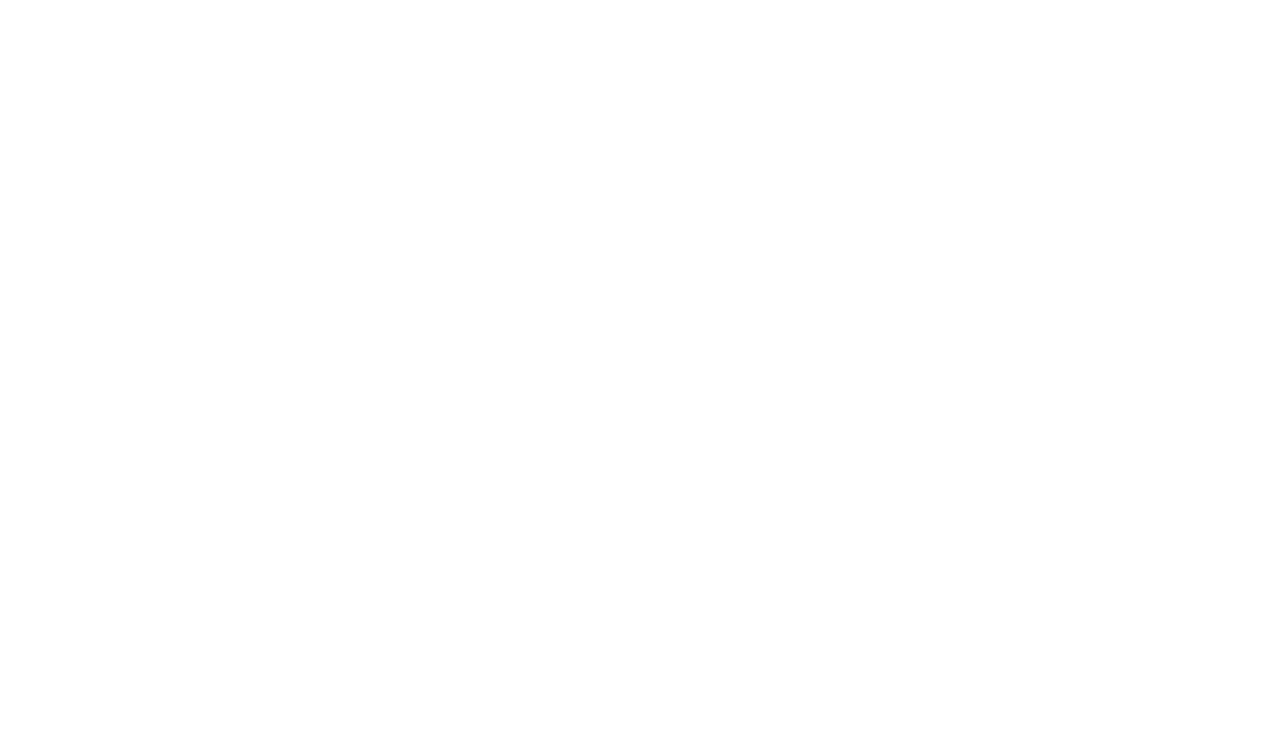
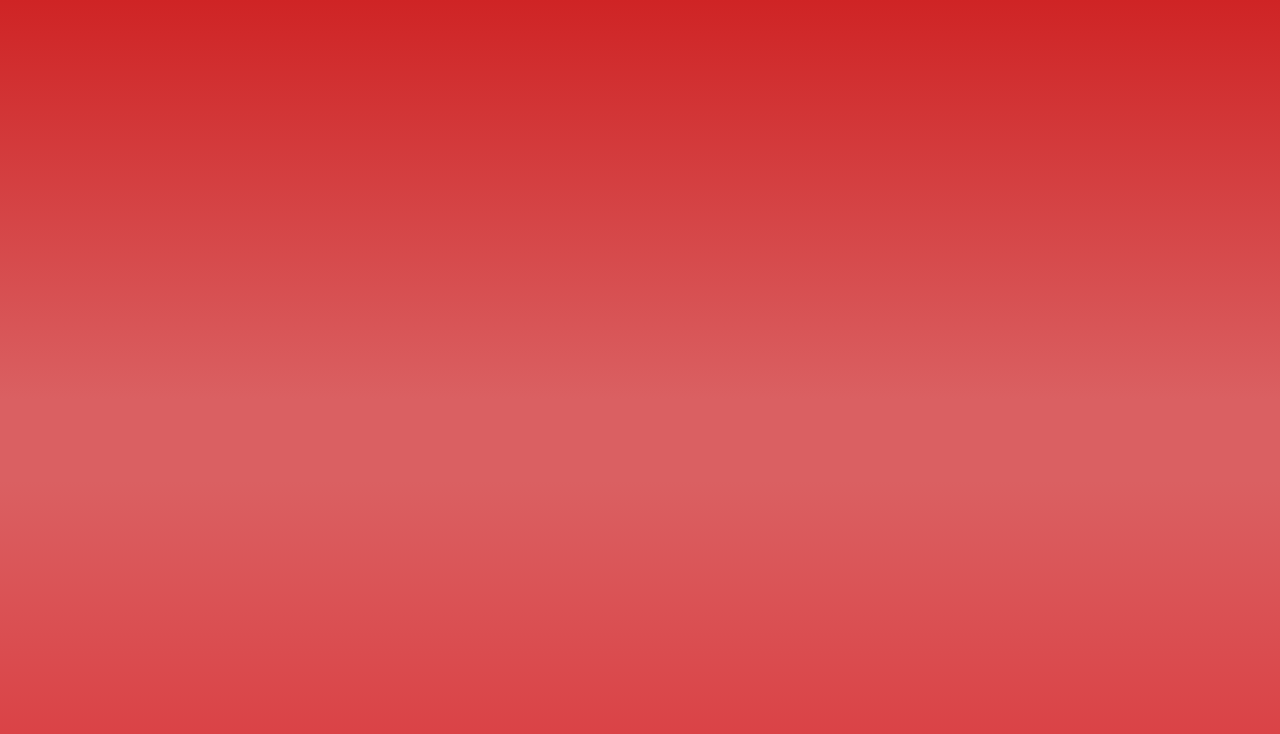
Before and after one commit to FranciscoWala/Coca_Cola, a plain HTML site: page Coca-cola/index.html in a window 1280 px wide. Drawn offline with Linux system fonts and the light colour scheme.

Commit message:
background gradiente no body

```diff
--- a/index.html
+++ b/Coca-cola/index.html
@@ -1,6 +1,7 @@
 <!DOCTYPE html>
 <html lang="pt-br">
 <head>
+    <link rel="stylesheet" href="./style.css">
     <meta charset="UTF-8">
     <meta name="viewport" content="width=device-width, initial-scale=1.0">
     <title>Coca-cola</title>
--- /dev/null
+++ b/Coca-cola/style.css
@@ -0,0 +1,12 @@
+* {
+    margin:0;
+    padding: 0;
+    box-sizing: border-box;
+}
+body {
+    display: flex;
+    flex-direction: column;
+    width: 100vh ;
+    height: 100vh ;
+    background: linear-gradient(#CF2425,#DA6062 50%,#DA6062 60%,#DA3B3F);
+}
--- a/style.css
+++ /dev/null
@@ -1,5 +0,0 @@
-* {
-    margin:0;
-    padding: 0;
-    box-sizing: border-box;
-}
```
Also changed, not shown: Coca-cola/img/background-image.png (added), Coca-cola/img/coca-cola.png (added), Coca-cola/img/map.svg (added), Coca-cola/img/menu-burger.svg (added), 2 other files.
